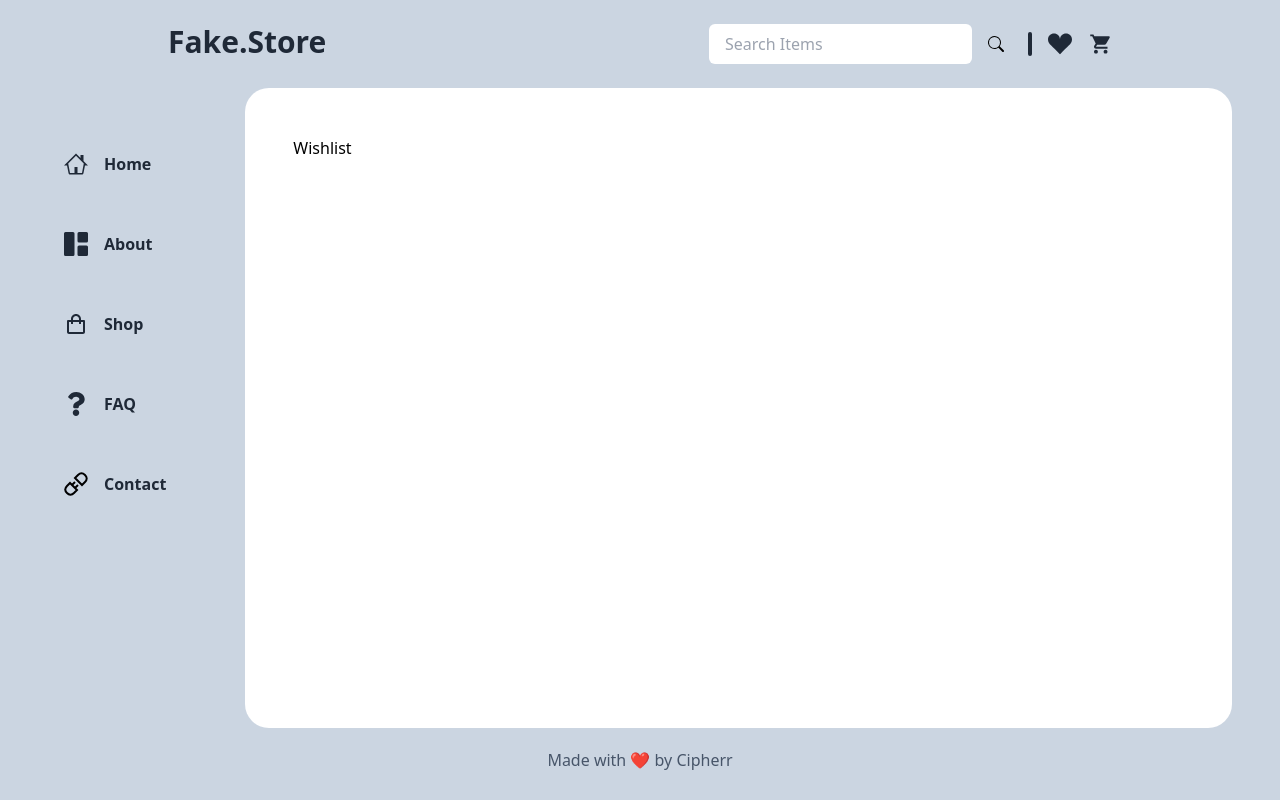
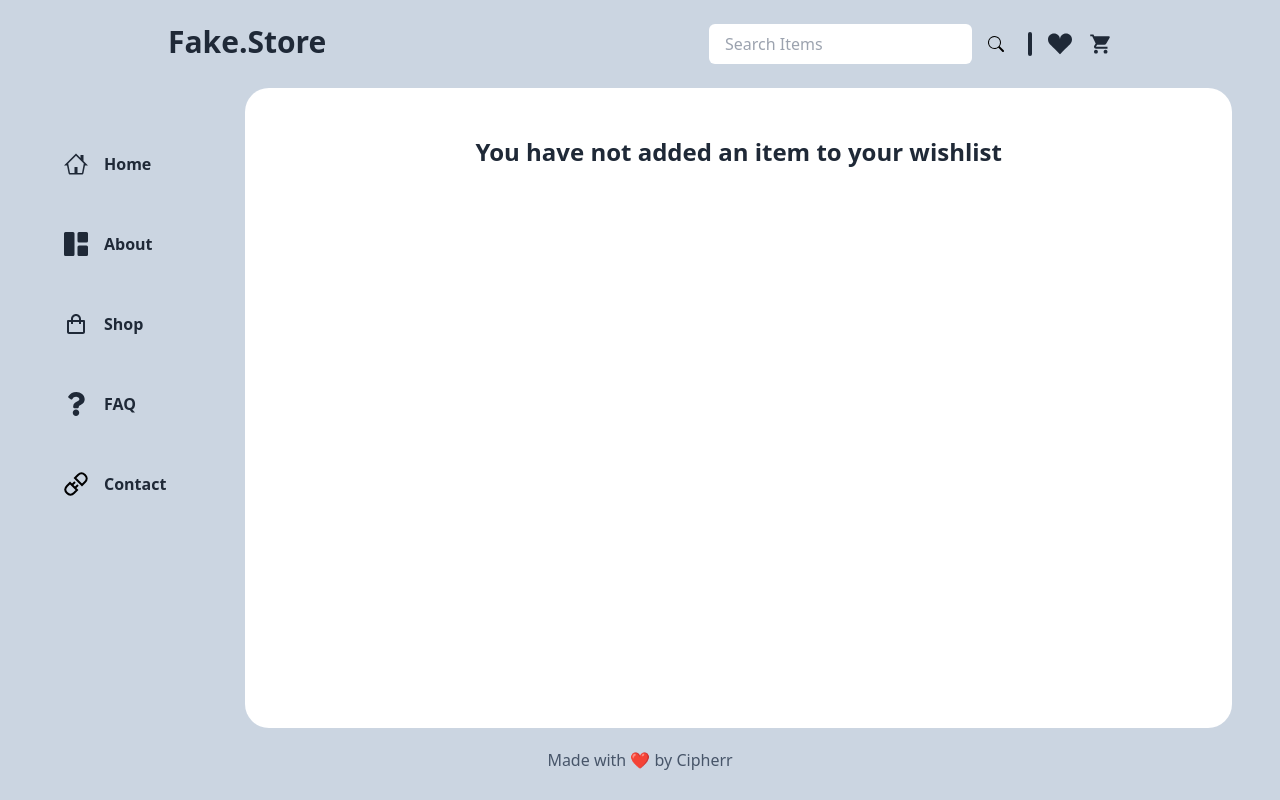
Before and after one commit to AfolabiOlajide/Redux-Ecommerce-application, a React (Create React App) app: page /wishlist in a window 1280 px wide. Built offline with nearby package versions, Linux system fonts and the light colour scheme.

Commit message:
added more advanced features (wishlist), made product a component and little clean up

```diff
--- a/src/app/slices/wishlist.js
+++ b/src/app/slices/wishlist.js
@@ -3,6 +3,7 @@ import { createSlice } from "@reduxjs/toolkit";
 
 const initialState = {
     wishlistIsAvailable: false,
+    wishlistList: []
 }
 
 
@@ -13,12 +14,38 @@ const wishlistSlice = createSlice({
     reducers: {
         setWishlistIsAvailable (state, action){
             state.wishlistIsAvailable = action.payload
+        },
+        editWishlist(state, action){
+            if(state.wishlistList.length === 0){
+                state.wishlistIsAvailable = true
+                state.wishlistList.push(action.payload)
+            }else if(state.wishlistList.length === 1 && state.wishlistList.includes(action.payload)){
+                state.wishlistIsAvailable = false;
+                state.wishlistList = []
+            }else if(state.wishlistList.includes(action.payload)){
+                const updatedWishlist = state.wishlistList.filter(id => action.payload !== id);
+                state.wishlistList = updatedWishlist;
+            }else{
+                state.wishlistList.push(action.payload)
+            }
+
+            // else{
+            //     if(!state.wishlistList.find(id => id === action.payload.id)){
+            //         state.wishlistList.push(action.payload);
+            //     }else if (state.wishlistList.find(id => id === action.payload.id) && state.wishlistList.length === 1){
+            //         state.wishlistIsAvailable = false;
+            //         state.wishlistList = [];
+            //     }else{
+
+            //     }
+            // }
         }
     }
 });
 
 
 export const getWishlistState = (state) => state.wishlist.wishlistIsAvailable;
+export const getWishlist = (state) => state.wishlist.wishlistList;
 
-export const { setWishlistIsAvailable } = wishlistSlice.actions;
+export const { setWishlistIsAvailable, editWishlist } = wishlistSlice.actions;
 export default wishlistSlice.reducer;
--- a/src/components/category/ByCategory.jsx
+++ b/src/components/category/ByCategory.jsx
@@ -1,10 +1,9 @@
 import React from 'react';
-import { BsSuitHeartFill } from 'react-icons/bs';
-import { IoMdCart } from 'react-icons/io';
 import { useSelector } from 'react-redux';
-import { useParams, Link } from 'react-router-dom';
+import { useParams } from 'react-router-dom';
 
 import { selectByCategory } from '../../app/slices/products';
+import Product from '../product/Product';
 
 
 const ByCategory = () => {
@@ -14,19 +13,7 @@ const ByCategory = () => {
     // console.log(products);
 
     const productList = products.map(product => (
-        <Link to={`/product/${product.id}`} key={product.id}>
-            <div className="product relative rounded-lg overflow-hidden border-2 border-gray-300 h-[30vh] shadow-lg shadow-gray-900/30">
-                {/* image */}
-                <div className="h-[80%]">
-                <img src={product.image} className='w-[100%] h-[100%] object-contain' alt="" />
-                </div>
-                <div className="icons bg-gray-600 flex items-center space-x-3 px-3 h-[20%]">
-                    <div className="price text-white font-bold">${product.price}</div>
-                    <BsSuitHeartFill className='text-white text-[1.5rem] cursor-pointer'/>
-                    <IoMdCart className='text-white text-[1.5rem] cursor-pointer'/>
-                </div>
-            </div>
-        </Link>
+        <Product key={product.id} product={product} />
     ))
 
     return (
--- a/src/components/layout/Layout.jsx
+++ b/src/components/layout/Layout.jsx
@@ -18,6 +18,7 @@ import Wishlist from '../../pages/Wishlist'
 import { getSideBarState } from '../../app/slices/global';
 import ProductDetail from '../productDetail/ProductDetail';
 import ByCategory from '../category/ByCategory';
+import ScrollToTop from '../scrollToTop/ScrollToTop';
 
 const Layout = () => {
     const sideBarActiveState = useSelector(getSideBarState);
@@ -79,7 +80,8 @@ const Layout = () => {
             </aside>
             {/* main output */}
             <section id='main-output' className={`bg-white h-[85vh] p-3 overflow-y-auto overflow-x-auto rounded-3xl ${sideBarActiveState ? 'col-span-10' : 'col-span-full'} md:col-span-10 md:h-[80vh] md:p-12 `}>
-                <Routes>
+                <ScrollToTop>
+                    <Routes>
                         <Route path='/' element={<Home />} />
                         <Route path='/home' element={<Home />} />
                         <Route path='/shop' element={<Shop />} />
@@ -90,7 +92,8 @@ const Layout = () => {
                         <Route path='/cart' element={<Cart />} />
                         <Route path='/wishlist' element={<Wishlist />} />
                         <Route path='/product/:productId' element={<ProductDetail />} />
-                </Routes>
+                    </Routes>
+                </ScrollToTop>
             </section>
         </main>
     )
--- /dev/null
+++ b/src/components/product/Product.jsx
@@ -0,0 +1,30 @@
+import React from 'react';
+import { useDispatch } from 'react-redux';
+import { BsSuitHeartFill } from 'react-icons/bs'
+import { IoMdCart } from 'react-icons/io'
+import { Link } from 'react-router-dom'
+
+
+import { editWishlist } from '../../app/slices/wishlist';
+
+const Product = ({product}) => {
+    const dispatch = useDispatch();
+
+    return (
+        <div className="product relative rounded-lg overflow-hidden border-2 border-gray-300 h-[30vh] shadow-lg shadow-gray-900/30">
+            {/* image */}
+            <Link to={`/product/${product.id}`}>
+            <div className="h-[80%]">
+                <img src={product.image} className='w-[100%] h-[100%] object-contain' alt="" />
+            </div>
+            </Link>
+            <div className="icons bg-gray-600 flex items-center space-x-3 px-3 h-[20%]">
+                <div className="price text-white font-bold">${product.price}</div>
+                <BsSuitHeartFill className={`${ product.addedToWishlist ? "text-red-600" : "text-white"} text-[1.5rem] cursor-pointer`} onClick={() => dispatch(editWishlist(product.id))}/>
+                <IoMdCart className={`${ product.addedToWishlist ? "text-red-600" : "text-white"} text-[1.5rem] cursor-pointer`}/>
+            </div>
+        </div>
+    )
+}
+
+export default Product
--- a/src/components/productDetail/ProductDetail.jsx
+++ b/src/components/productDetail/ProductDetail.jsx
@@ -1,10 +1,9 @@
 import React from 'react';
-import { BsSuitHeartFill } from 'react-icons/bs';
-import { IoMdCart } from 'react-icons/io';
 import { useSelector } from 'react-redux';
-import { Link, useParams } from 'react-router-dom';
+import { useParams } from 'react-router-dom';
 
 import { selectProductById, selectByCategory } from '../../app/slices/products';
+import Product from '../product/Product';
 
 
 const ProductDetail = () => {
@@ -21,20 +20,9 @@ const ProductDetail = () => {
         )
     }
 
+
     const productList = products.map(product => (
-        <Link to={`/product/${product.id}`} key={product.id}>
-            <div className="product relative rounded-lg overflow-hidden border-2 border-gray-300 h-[30vh] shadow-lg shadow-gray-900/30">
-                {/* image */}
-                <div className="h-[80%]">
-                <img src={product.image} className='w-[100%] h-[100%] object-contain' alt="" />
-                </div>
-                <div className="icons bg-gray-600 flex items-center space-x-3 px-3 h-[20%]">
-                    <div className="price text-white font-bold">${product.price}</div>
-                    <BsSuitHeartFill className='text-white text-[1.5rem] cursor-pointer'/>
-                    <IoMdCart className='text-white text-[1.5rem] cursor-pointer'/>
-                </div>
-            </div>
-        </Link>
+        <Product key={product.id} product={product} />
     ))
 
     return (
--- /dev/null
+++ b/src/components/scrollToTop/ScrollToTop.js
@@ -0,0 +1,14 @@
+import { useEffect } from "react";
+import { useLocation } from "react-router";
+
+const ScrollToTop = (props) => {
+    const location = useLocation();
+    useEffect(() => {
+        // window.scrollTo(0, 0);
+        document.getElementById("main-output").scrollTo(0, 0);
+    }, [location]);
+
+    return <>{props.children}</>
+};
+
+export default ScrollToTop;
--- a/src/pages/Wishlist.jsx
+++ b/src/pages/Wishlist.jsx
@@ -1,8 +1,44 @@
-import React from 'react'
+import React from 'react';
+import { useSelector } from 'react-redux';
+
+import { getWishlist, getWishlistState } from '../app/slices/wishlist';
+import { getProducts } from '../app/slices/products';
+import Product from '../components/product/Product';
 
 const Wishlist = () => {
+    const wishlist = useSelector(getWishlist);
+    const wishlistIsAvailable = useSelector(getWishlistState);
+    const products = useSelector(getProducts)
+
+    // console.log(wishlist)
+
     return (
-        <div>Wishlist</div>
+        <div>
+            {!wishlistIsAvailable ? <h2 className='font-bold text-2xl text-gray-800 text-center'>You have not added an item to your wishlist</h2> : (
+                <div className="grid grid-cols-2 gap-4 mt-8 lg:grid-cols-4">
+                    {wishlist.map(item => {
+                        let wishlistItem =  products.find(product => product.id === item);
+                        return (
+                            <Product key={wishlistItem.id} product={wishlistItem} />
+                            // <div key={wishlist.id} className="product relative rounded-lg overflow-hidden border-2 border-gray-300 h-[30vh] shadow-lg shadow-gray-900/30">
+                            //     {/* image */}
+                            //     <Link to={`/product/${wishlistItem.id}`}>
+                            //         <div className="h-[80%]">
+                            //             <img src={wishlistItem.image} className='w-[100%] h-[100%] object-contain' alt="" />
+                            //         </div>
+                            //     </Link>
+                            //     <div className="icons bg-gray-600 flex items-center space-x-3 px-3 h-[20%]">
+                            //         <div className="price text-white font-bold">${wishlistItem.price}</div>
+                            //         <BsSuitHeartFill className='text-white text-[1.5rem] cursor-pointer' onClick={() => dispatch(editWishlist(wishlistItem.id))}/>
+                            //         <IoMdCart className='text-white text-[1.5rem] cursor-pointer'/>
+                            //     </div>
+                            // </div>
+                        )
+                    })}
+                </div>
+
+            )}
+        </div>
     )
 }
 
```
Also changed, not shown: src/pages/Shop.jsx (+4 -17 lines).
